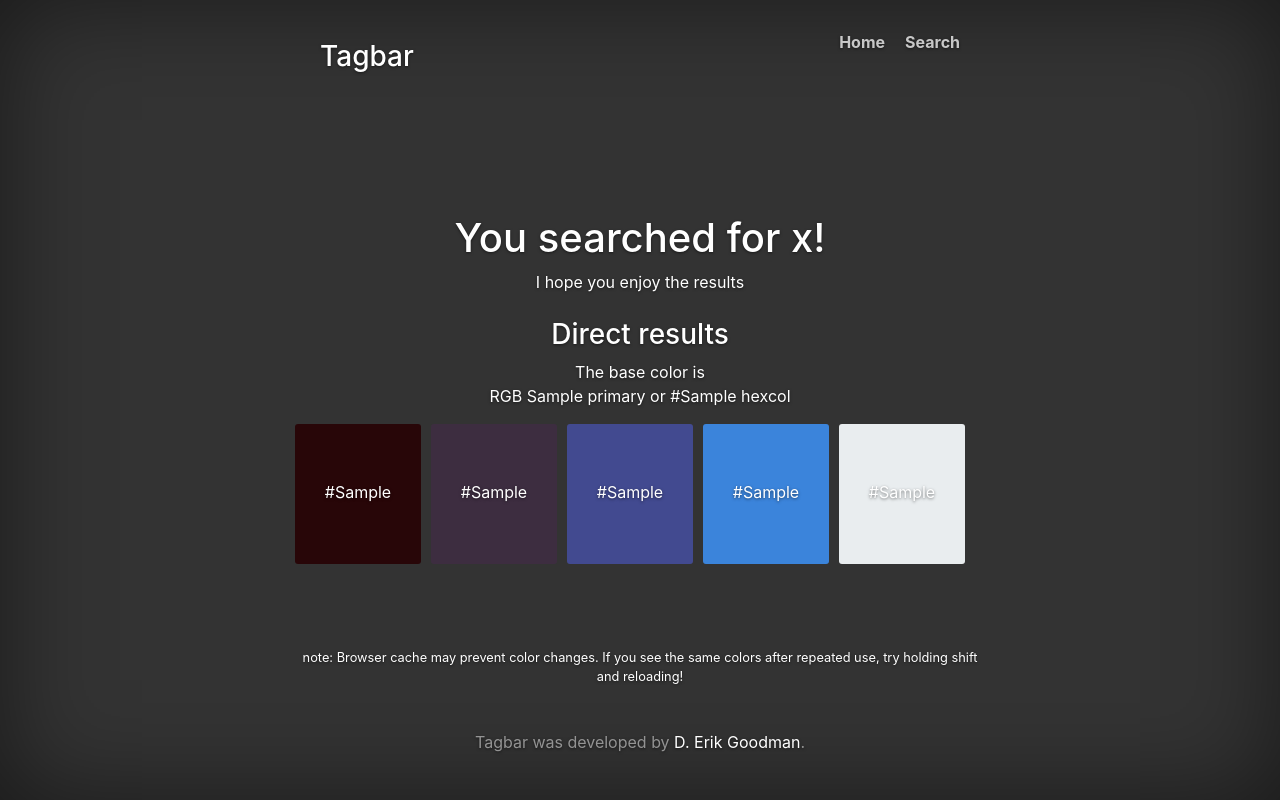
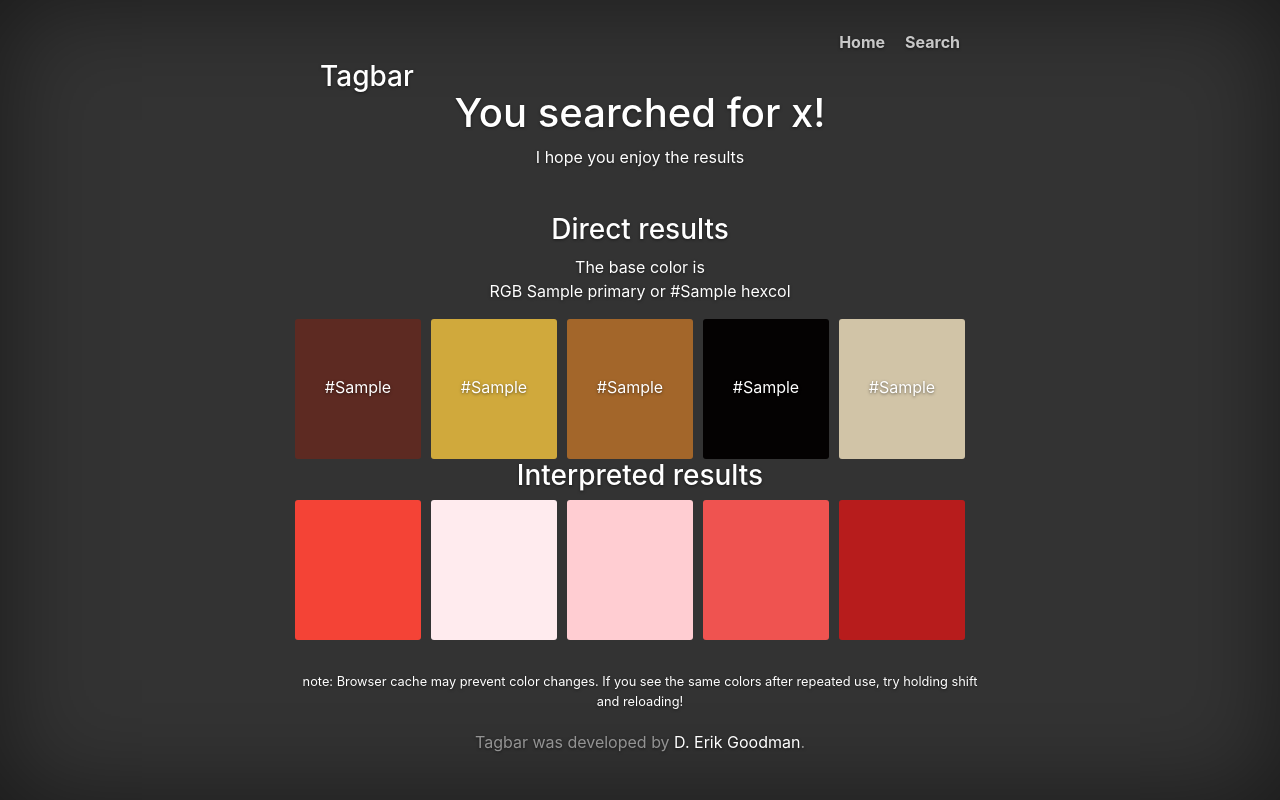
Before and after one commit to DEGoodman/tagbar, a Flask app: template app/templates/results.html in a window 1280 px wide. Run offline with Flask 2, Linux system fonts and the light colour scheme; the template is opened without the code that fills it: most values are stand-ins (such as "Sample title", 1, 10 or a date in 2020); parts of the project's set-up code (start-up, migrations or seed data) failed here and were passed over; some libraries are stand-ins or nearby versions.

Commit message:
incorporate pallete into results

```diff
--- a/app/cssmaker.py
+++ b/app/cssmaker.py
@@ -21,10 +21,6 @@ def make(data):
         f.write(str(col))
         f.write(';\n}\n\n')
         num += 1
-
-    pos_comp = ['f', 'g', 'h', 'i', 'j']
-    num = 0
+    f.close()
 
     Palletize('%02x%02x%02x' % data[0][0][1])
-    # newcols = comp_cols(data)
-    f.close()
--- a/app/static/css/colors.css
+++ b/app/static/css/colors.css
@@ -1,19 +1,39 @@
 #a {
-	background-color: rgb(40, 6, 8);
+	background-color: rgb(93, 42, 34);
 }
 
 #b {
-	background-color: rgb(61, 45, 64);
+	background-color: rgb(208, 169, 60);
 }
 
 #c {
-	background-color: rgb(66, 74, 144);
+	background-color: rgb(163, 102, 42);
 }
 
 #d {
-	background-color: rgb(59, 132, 219);
+	background-color: rgb(4, 2, 2);
 }
 
 #e {
-	background-color: rgb(233, 237, 239);
+	background-color: rgb(209, 196, 167);
 }
+
+#f {
+	background-color: #f44336;
+}
+
+#g {
+	background-color: #ffebee;
+}
+
+#h {
+	background-color: #ffcdd2;
+}
+
+#i {
+	background-color: #ef5350;
+}
+
+#j {
+	background-color: #b71c1c;
+}
--- a/app/static/css/main.css
+++ b/app/static/css/main.css
@@ -18,11 +18,15 @@ input {
 }
 
 .note {
-  margin-top: 200px;
-  margin-bottom: -100px;
+  margin-top: 180px;
+  margin-bottom: 0px;
   font-size: 0.8em;
 }
 
 #loading {
   font-size: 2em;
 }
+
+h3 {
+  padding-top: 20px;
+}
--- a/app/templates/results.html
+++ b/app/templates/results.html
@@ -30,15 +30,16 @@
       <div id="e" class="color-swatch">#{{ hcs[4] }}</div>
     </div>
     <br />
-    <div class="note">
-      note: Browser cache may prevent color changes. If you see the same colors after repeated use, try holding shift and reloading!
-    </div>
-    <!-- <h3>Interpreted results</h3>
+    <br />
+    <h3>Interpreted results</h3>
     <div class="color-swatches">
       <div id="f" class="color-swatch"></div>
       <div id="g" class="color-swatch"></div>
       <div id="h" class="color-swatch"></div>
       <div id="i" class="color-swatch"></div>
       <div id="j" class="color-swatch"></div>
-    </div> -->
+    </div>
+    <div class="note">
+      note: Browser cache may prevent color changes. If you see the same colors after repeated use, try holding shift and reloading!
+    </div>
 {% endblock %}
```
Also changed, not shown: app/palletizer.py (+16 -0 lines).
